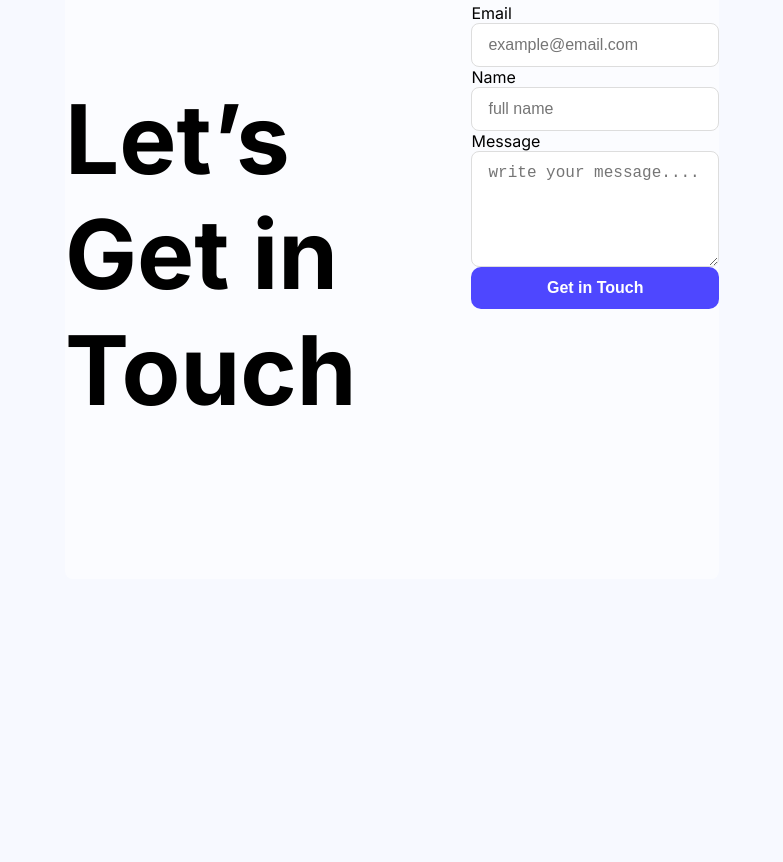
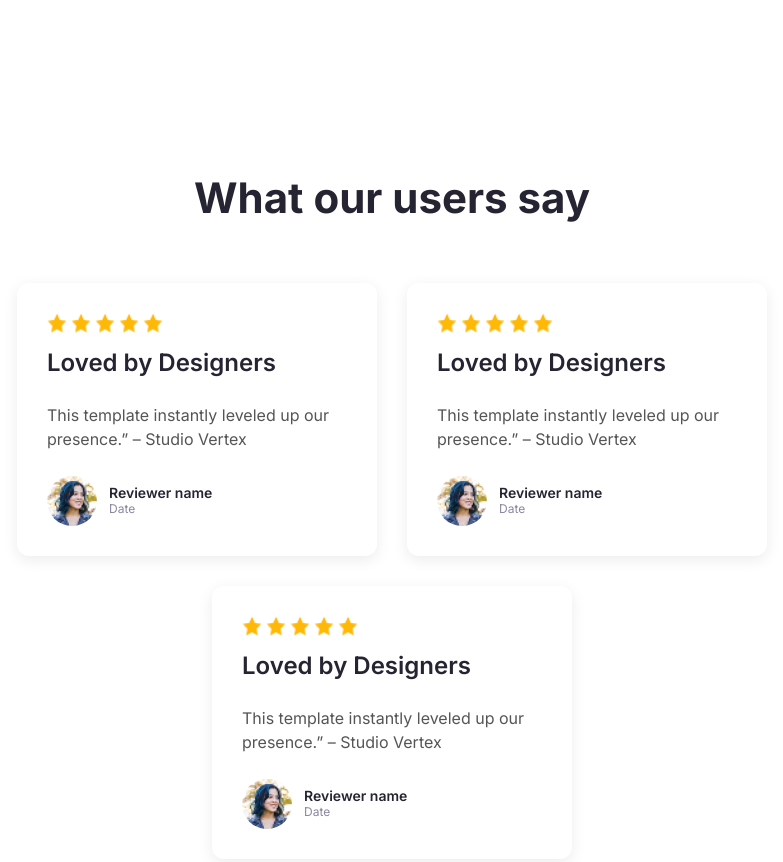
Before and after one commit to engsanjid/assignment-one, a plain HTML site: page index.html in a window 1280 px wide. Shown: the part 1866-2728 px from the top of the page, without its empty margins (248-1031 px from the left). Drawn offline with Linux system fonts and the light colour scheme.

Commit message:
final commit

```diff
--- a/index.html
+++ b/index.html
@@ -49,17 +49,87 @@
 </div>
 </div>
 </section>
+<section>
+    <div class="feedback-title">
+        <h1>What our users say</h1>
+    </div>
+
+    <div class="feedback-container">
+        <div class="feedback-card">
+            <div class="star-rating">
+                <img src="Assets/icon-star.png" alt="Star">
+                <img src="Assets/icon-star.png" alt="Star">
+                <img src="Assets/icon-star.png" alt="Star">
+                <img src="Assets/icon-star.png" alt="Star">
+                <img src="Assets/icon-star.png" alt="Star">
+            </div>
+            <h2>Loved by Designers</h2>
+            <p class="review-text">This template instantly leveled up our <br> presence.” – Studio Vertex</p>
+            <div class="reviewer-details">
+
+                    <img src="Assets/avatar.png" alt="Avatar" class="reviewer-avatar">
+                <div>
+                     <p class="reviewer-name">Reviewer name</p>
+                      <p class="reviewer-date">Date</p>
+                </div>
+            </div>
+        </div>
+
+        <div class="feedback-card">
+            <div class="star-rating">
+                <img src="Assets/icon-star.png" alt="Star">
+                <img src="Assets/icon-star.png" alt="Star">
+                <img src="Assets/icon-star.png" alt="Star">
+                <img src="Assets/icon-star.png" alt="Star">
+                <img src="Assets/icon-star.png" alt="Star">
+            </div>
+            <h2>Loved by Designers</h2>
+            <p class="review-text">This template instantly leveled up our <br> presence.” – Studio Vertex</p>
+            <div class="reviewer-details">
+
+                    <img src="Assets/avatar.png" alt="Avatar" class="reviewer-avatar">
+
+                <div>
+                    <p class="reviewer-name">Reviewer name</p>
+                    <p class="reviewer-date">Date</p>
+                </div>
+            </div>
+        </div>
+
+        <div class="feedback-card">
+            <div class="star-rating">
+                <img src="Assets/icon-star.png" alt="Star">
+                <img src="Assets/icon-star.png" alt="Star">
+                <img src="Assets/icon-star.png" alt="Star">
+                <img src="Assets/icon-star.png" alt="Star">
+                <img src="Assets/icon-star.png" alt="Star">
+            </div>
+            <h2>Loved by Designers</h2>
+            <p class="review-text">This template instantly leveled up our <br> presence.” – Studio Vertex</p>
+            <div class="reviewer-details">
+
+                    <img src="Assets/avatar.png" alt="Avatar" class="reviewer-avatar">
+
+                <div>
+                    <p class="reviewer-name">Reviewer name</p>
+                    <p class="reviewer-date">Date</p>
+                </div>
+            </div>
+        </div>
+    </div>
+</section>
+
 <section class="input-section">
 <div class="input-colomn">
 <h1 class="input-title">Let’s Get in Touch</h1>
 </div>
 <div class="input-colomn">
 <form action="">
-    <label for="email">Email</label>
-    <input type="email" name="email" id="email" placeholder="example@email.com">
-     <label for="name">Name</label>
+    <label for="email" class="nem-style">Email</label>
+    <input class="email-style" type="email" name="email" id="email" placeholder="example@email.com">
+     <label for="name" class="nem-style">Name</label>
     <input type="text" name="name" id="name" placeholder="full name">
-    <label for="message">Message</label>
+    <label for="message" class="nem-style">Message</label>
     <textarea name="message" id="message" cols="30" rows="5" placeholder="write your message...."></textarea>
     <input class="nav-button-text input-button" type="button" value="Get in Touch">
 </form>
--- a/styles/styles.css
+++ b/styles/styles.css
@@ -1,4 +1,3 @@
-
 .inter-normal {
   font-family: "Inter", sans-serif;
   font-optical-sizing: auto;
@@ -15,10 +14,10 @@
 }
 .input-section{
   background-color: rgba(255, 255, 255, 0.5);
-  margin: 92px 150px 14px 150px;
+  margin: 92px auto 14px auto;
   display: flex;
   gap: 115px;
-padding: 71px 0px;
+padding: 71px 5%;
  border-radius: 8px;
 }
 .text-box{
@@ -26,31 +25,33 @@ display: flex;
 flex-direction: column;
  gap: 20px;
 }
+.nem-style{
+font-size: 22px;
+font-weight: 500;
+}
 section input[type="text"], section input[type="email"], section textarea
  {
-  padding: 12px 16px;
-  font-size: 16px;
+  padding: 20px 270px 20px 32px;
+  font-size: 20px;
   border-radius: 8px;
   width: 100%;
 display: block;
 box-sizing: border-box;
-border: 1px solid #ddd;
-
-}
-
+border: 1px solid #ddd;}
 .nav-button-text {
-  background-color: #4a44f2;
+   background-color: #4a44f2;
   color: white;
   font-weight: 600;
   font-size: 14px;
   border: none;
-  padding: 14px;
+  padding: 14px 35px;
   border-radius: 8px;
   cursor: pointer;
-  transition: background-color 0.3s ease;
+  transition: all 0.3s ease;
 }
 .input-colomn{
- width: 50%;
+ width: 100%;
+ gap: 20;
 }
 .input-title{
   font-size: 96px;
@@ -60,6 +61,8 @@ border: 1px solid #ddd;
 }
 .nav-button-text:hover {
   background-color: #372ce0;
+  transform: scale(1.05);
+  box-shadow: 0 8px 20px rgba(0, 0, 0, 0.15);
 }
 .text-box label {
   font-weight: 500;
@@ -90,11 +93,7 @@ div p{
 .text-center{
     font-size: 22px;
   font-weight: 600;
-  margin-bottom: 30px;
-}
-body {
-  background-color: #f7f9ff;
-  font-family: 'Segoe UI', Tahoma, Geneva, Verdana, sans-serif;}
+  margin-bottom: 30px;}
 .Productive-Users-Section{
   background-color: #e7e9fe;
   padding: 50px 142px;
@@ -186,3 +185,114 @@ footer{
  text-decoration: none;
  font-size: 18px;
 }
+.reviewer-date {
+    font-size: 12px;
+    color: #8987A1;
+    margin: 0;
+}
+.reviewer-name {
+    font-size: 14px;
+    font-weight: 600;
+    color: #252432;
+    margin: 0;
+}
+.reviewer-avatar {
+    width: 50px;
+    height: 50px;
+    border-radius: 50%;
+    object-fit: cover;
+}
+.reviewer-details {
+    display: flex;
+    align-items: center;
+    gap: 12px;
+    margin-top: auto;
+}
+.reviewer-details div {
+    display: flex;
+    flex-direction: column;
+    line-height: 1.2;
+}
+.review-text {
+    font-size: 16px;
+    color: #555555;
+    line-height: 1.5;
+    margin-bottom: 25px;
+}
+.feedback-card h2 {
+    font-size: 24px;
+    font-weight: 600;
+    color: #252432;
+    margin-top: 0;
+    margin-bottom: 10px;
+}
+.star-rating img {
+    width: 20px;
+    height: 20px;
+}
+.star-rating {
+    display: flex;
+    gap: 4px;
+    margin-bottom: 15px;
+}
+.feedback-card {
+    background-color: #ffffff;
+    border-radius: 12px;
+    box-shadow: 0 4px 15px rgba(0, 0, 0, 0.08);
+    padding: 30px;
+    max-width: 350px;
+    min-width: 300px;
+    display: flex;
+    flex-direction: column;
+    align-items: flex-start;
+}
+.feedback-container {
+    display: flex;
+    justify-content: center;
+    gap: 30px;
+    padding: 0 50px;
+    flex-wrap: wrap;
+}
+section {
+    padding: 80px 0;
+}
+
+.feedback-title {
+    text-align: center;
+    margin-bottom: 60px;
+}
+
+.feedback-title h1 {
+    font-size: 42px;
+    font-weight: 700;
+    color: #252432;
+    margin: 0;
+}
+body {
+  background-color: #FFFFFF;
+  font-family: 'Segoe UI', Tahoma, Geneva, Verdana, sans-serif;}
+
+.button-only-section {
+    width: 90%;
+    height: 100px;
+    display: flex;
+    margin-left: 150px;
+    margin-right: 150px;
+    background-color: #e5e4ed;
+    justify-content: center;
+    align-items: center;
+}
+
+
+
+.simple-button {
+    background-color: #f7d24f;
+    color: #333;
+    padding: 15px 30px;
+    border: none;
+    border-radius: 5px;
+    font-size: 18px;
+    font-weight: bold;
+    cursor: pointer;
+    outline: none;
+}
```
